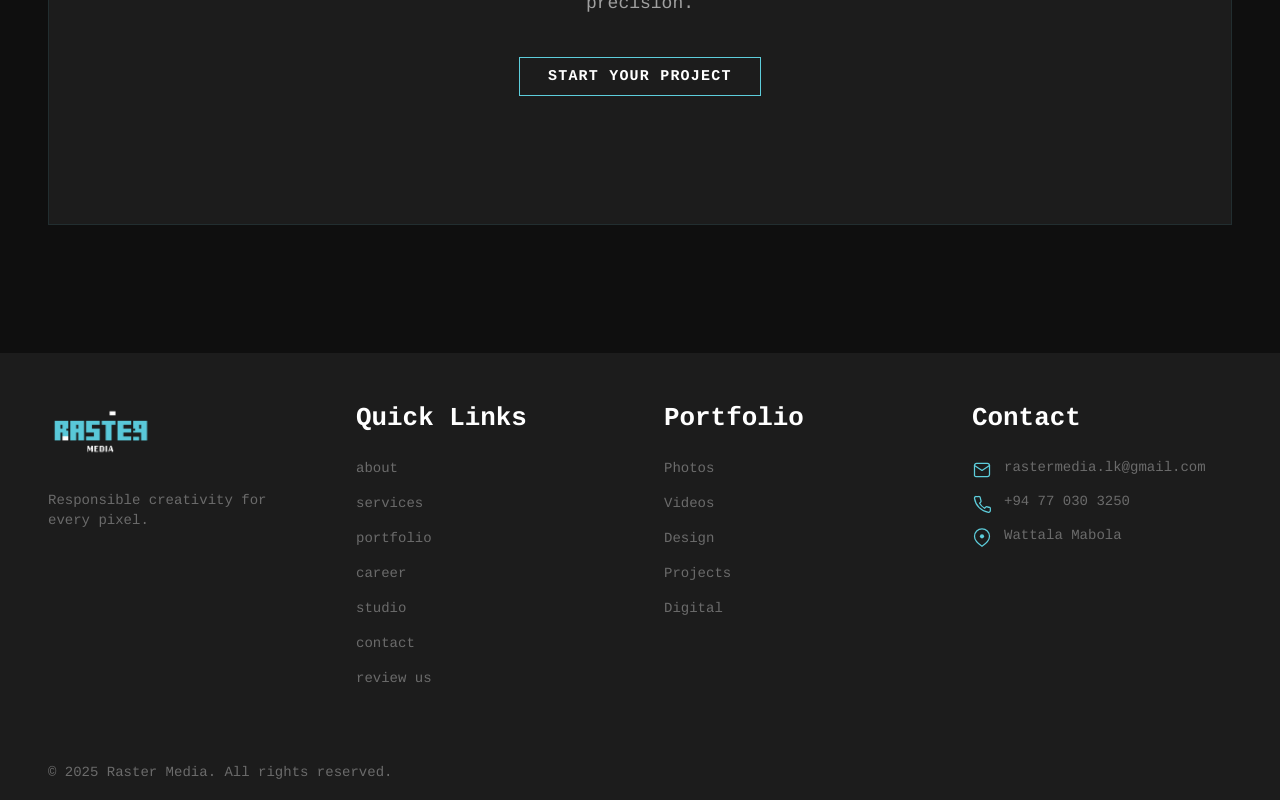
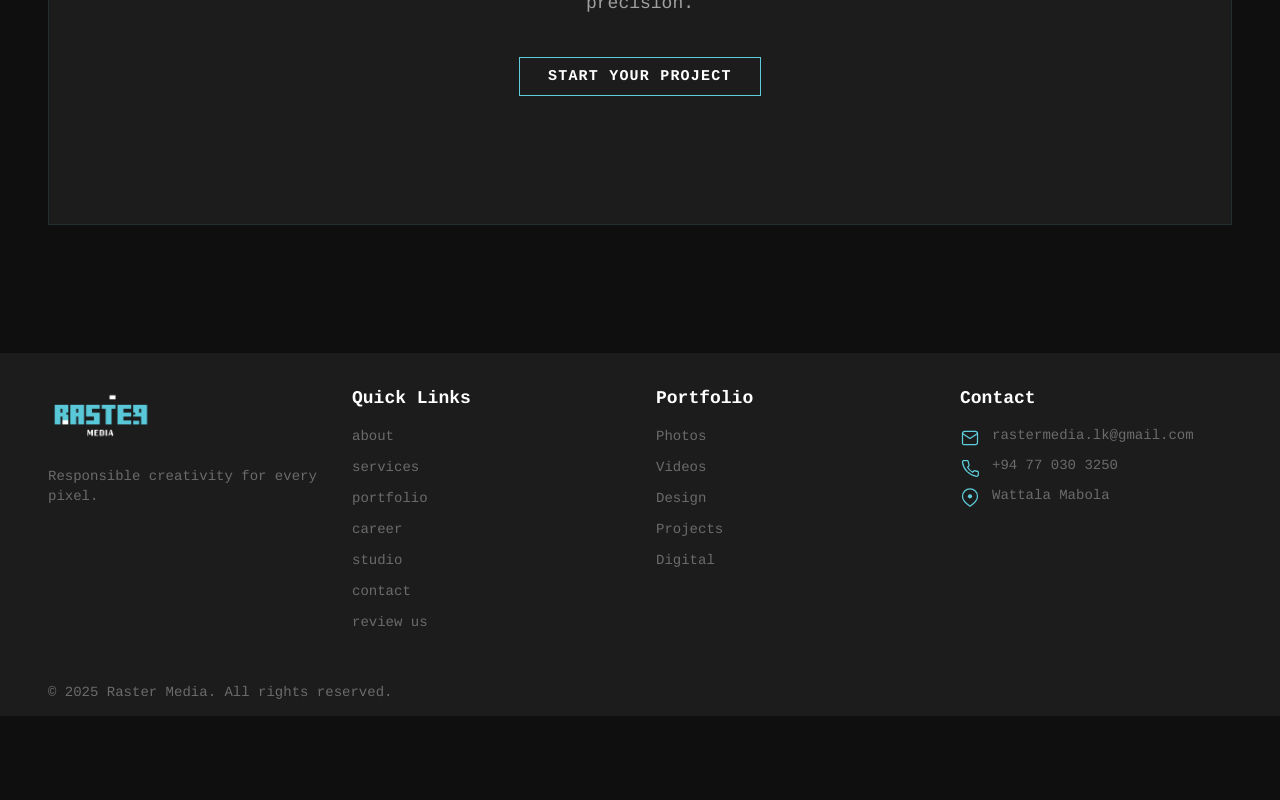
Before and after one commit to Nethmihimasha/rastermedia-lk, a Next.js app: page / in a window 1280 px wide. Shown: the part 4751-5551 px from the top of the page. After the commit the page ends 5467 px from the top, so only its background shows below. Built offline with nearby package versions, Linux system fonts and the light colour scheme; a web font is replaced by a local one.

Commit message:
footer made small

```diff
--- a/app/components/Footer.js
+++ b/app/components/Footer.js
@@ -90,18 +90,18 @@ const styles = {
   footerContainer: {
     maxWidth: '1800px',
     margin: '0 auto',
-    padding: '48px 48px 0',
+    padding: '32px 48px 0',
   },
   footerContent: {
     display: 'grid',
     gridTemplateColumns: 'repeat(auto-fit, minmax(220px, 1fr))',
-    gap: '48px',
-    marginBottom: '48px',
+    gap: '32px',
+    marginBottom: '32px',
   },
   footerColumn: {
     display: 'flex',
     flexDirection: 'column',
-    gap: '24px',
+    gap: '16px',
   },
   footerLogoLink: {
     textDecoration: 'none',
@@ -119,16 +119,16 @@ const styles = {
     lineHeight: '20px',
   },
   footerHeading: {
-    fontSize: '25.904px',
+    fontSize: '18px',
     fontWeight: '600',
-    lineHeight: '34px',
+    lineHeight: '26px',
     color: '#FFFFFF',
   },
   footerList: {
     listStyle: 'none',
     display: 'flex',
     flexDirection: 'column',
-    gap: '12px',
+    gap: '8px',
   },
   footerLink: {
     color: '#6B6B6B',
@@ -156,8 +156,8 @@ const styles = {
     display: 'flex',
     justifyContent: 'space-between',
     alignItems: 'center',
-    paddingTop: '24px',
-    paddingBottom: '20px',
+    paddingTop: '16px',
+    paddingBottom: '16px',
     borderTop: 'none',
   },
   copyright: {
```
